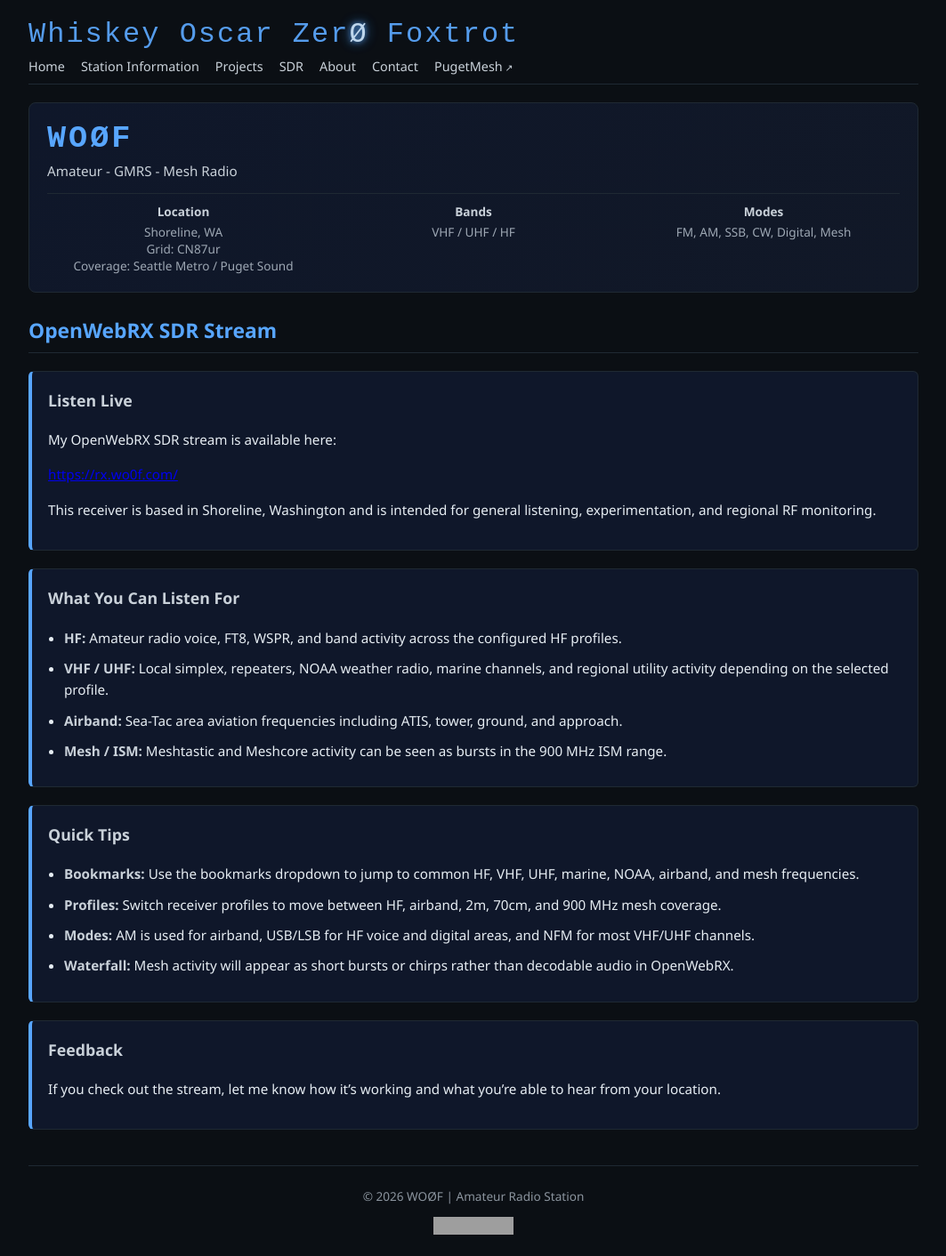
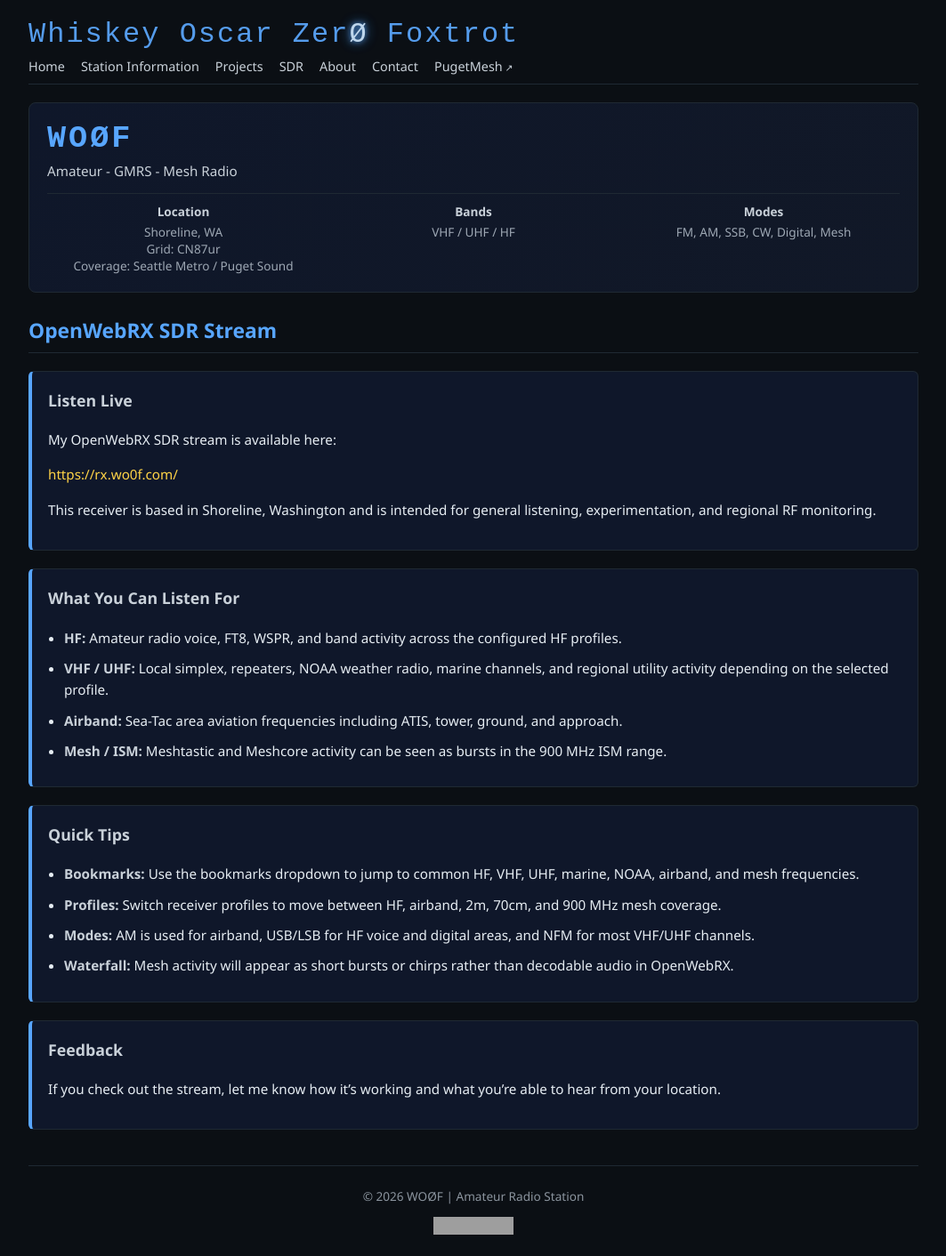
Before and after one commit to Lymitliss/Lymitliss.github.io, a Jekyll site: the page built from sdr.md, in a window 1280 px wide. Shown: the whole page at 89% size, without its empty margins (108-1171 px from the left). Built offline with Jekyll 4.4.1, drawn with Linux system fonts in a browser that asks for light colours; grey boxes are pictures that could not be loaded.

Commit message:
Update style.css

```diff
--- a/assets/style.css
+++ b/assets/style.css
@@ -147,6 +147,18 @@ h2 {
 h3 {
   color: #c9d1d9;
   margin-top: 0;
+}
+
+/* Accent link (used across site) */
+.accent-link {
+  color: #ffd447;
+  text-decoration: none;
+  font-weight: 500;
+}
+
+.accent-link:hover {
+  color: #ffea85;
+  text-decoration: underline;
 }
 
 /* HOME BANNER */
```
